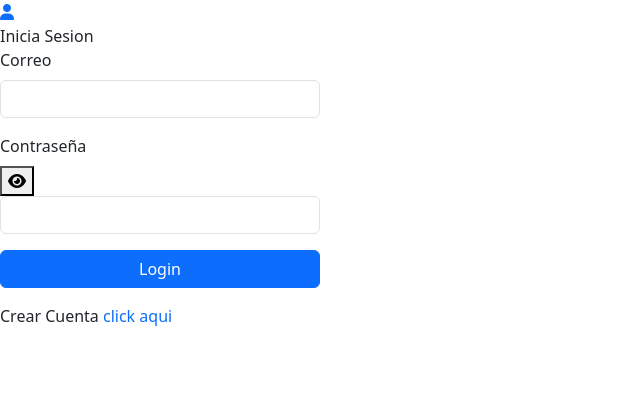
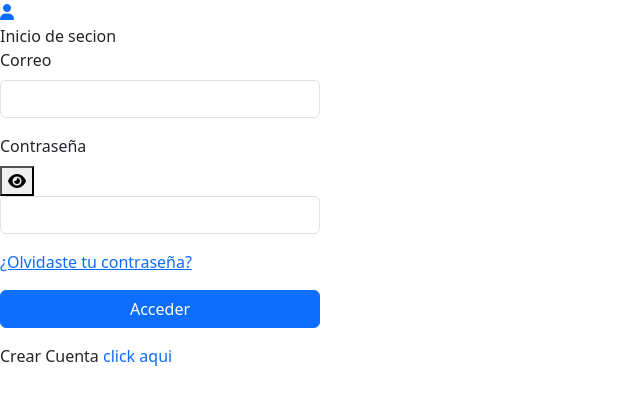
Before and after one commit to ariannymacias/proyect_JaponII, a PHP site: page /login.php in a window 1280 px wide. Shown: the top 405 px of the page, without its empty margins (0-640 px from the left). Run offline with PHP 8.4, Linux system fonts and the light colour scheme; some libraries are stand-ins or nearby versions.

Commit message:
Update login.php

```diff
--- a/manual/sistema/login.php
+++ b/manual/sistema/login.php
@@ -17,7 +17,7 @@ require_once ("d://xampp/htdocs/sistema/head.php");
     </a>
 </div>
     <div class="titulo">
-        Inicia Sesion
+        Inicio de secion
     </div>
     <form action="verificar.php" method ="POST" class=" col-3 login" autocomplete="off">
         <div class="mb-3">
@@ -34,9 +34,10 @@ require_once ("d://xampp/htdocs/sistema/head.php");
             </div>
             <input type="password" name="contraseña" class="form-control" id="password">
         </div>
+         <p><a href="#">¿Olvidaste tu contraseña?</a></p>
 
         <div class="d-grid gap-2" >
-            <button type="submit" class="btn btn-primary">Login</button>
+            <button type="submit" class="btn btn-primary">Acceder</button>
         </div>
     </form>
     <div class="col-3 login mt-3">
```
